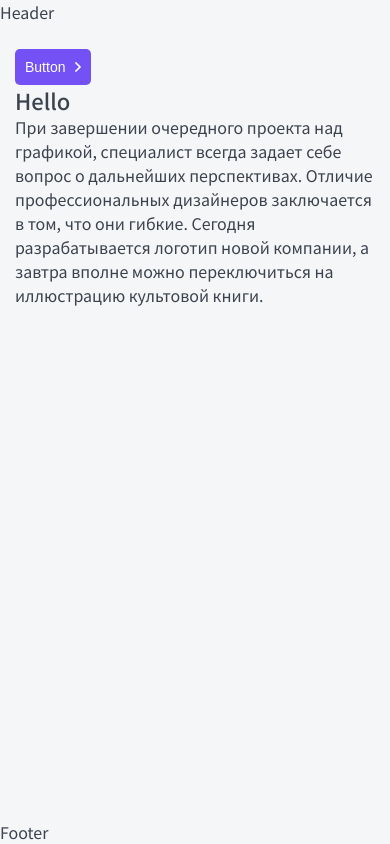
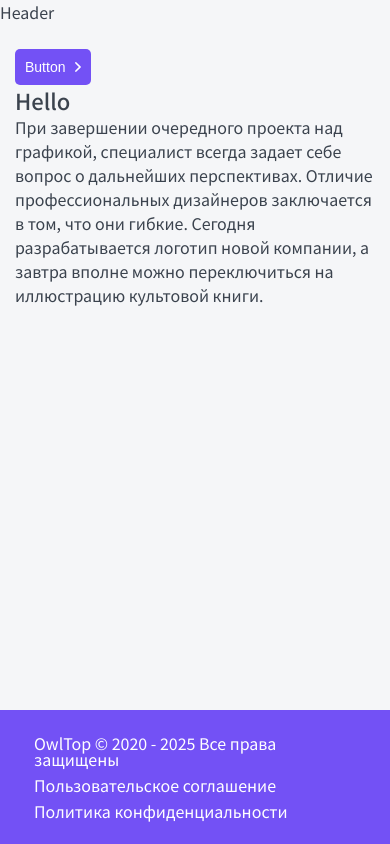
Before and after one commit to keepsake666/TOP, a Next.js app: page / in a window 390 px wide. Built offline with nearby package versions, Linux system fonts and the light colour scheme.

Commit message:
feat: "add componen footer"

```diff
--- a/app/layout.tsx
+++ b/app/layout.tsx
@@ -3,6 +3,7 @@ import { Noto_Sans_KR } from "next/font/google";
 import cn from "classnames";
 import styles from "./layout.module.css";
 import "./globals.css";
+import { Footer } from "@/components";
 
 const notoSans = Noto_Sans_KR({
   subsets: ["latin"],
@@ -23,7 +24,7 @@ export default function RootLayout({
         <div className={styles.header}>Header</div>
         <div className={styles.sidebar}>sidebar</div>
         <main className={styles.body}>{children}</main>
-        <div className={styles.footer}>Footer</div>
+        <Footer></Footer>
       </body>
     </html>
   );
--- /dev/null
+++ b/components/footer/Footer.module.css
@@ -0,0 +1,37 @@
+.footer {
+  display: flex;
+  justify-content: space-between;
+  grid-area: footer;
+  padding: 25px 34px;
+  background-color: var(--primary);
+  color: var(--white);
+  font-size: 16px;
+  line-height: 16px;
+}
+
+.containerText {
+  display: flex;
+}
+
+.text {
+  margin-right: 40px;
+}
+
+.text:last-child {
+  margin-right: 0;
+}
+
+@media (max-width: 765px) {
+  .footer {
+    flex-direction: column;
+  }
+
+  .containerText {
+    flex-direction: column;
+  }
+
+  .text {
+    margin-right: 0;
+    margin-top: 10px;
+  }
+}
--- /dev/null
+++ b/components/footer/Footer.tsx
@@ -0,0 +1,15 @@
+import styles from "./Footer.module.css";
+
+export const Footer = () => {
+  return (
+    <footer className={styles.footer}>
+      <div className={styles.data}>
+        OwlTop &copy; 2020 - {new Date().getFullYear()} Все права защищены
+      </div>
+      <div className={styles.containerText}>
+        <div className={styles.text}>Пользовательское соглашение</div>
+        <div className={styles.text}>Политика конфиденциальности</div>
+      </div>
+    </footer>
+  );
+};
--- a/components/index.ts
+++ b/components/index.ts
@@ -1,3 +1,4 @@
 export * from "./button/Button";
 export * from "./Htag/Htag";
 export * from "./P/P";
+export * from "./footer/Footer";
```
Also changed, not shown: components/footer/Footer.props.tsx (added).
